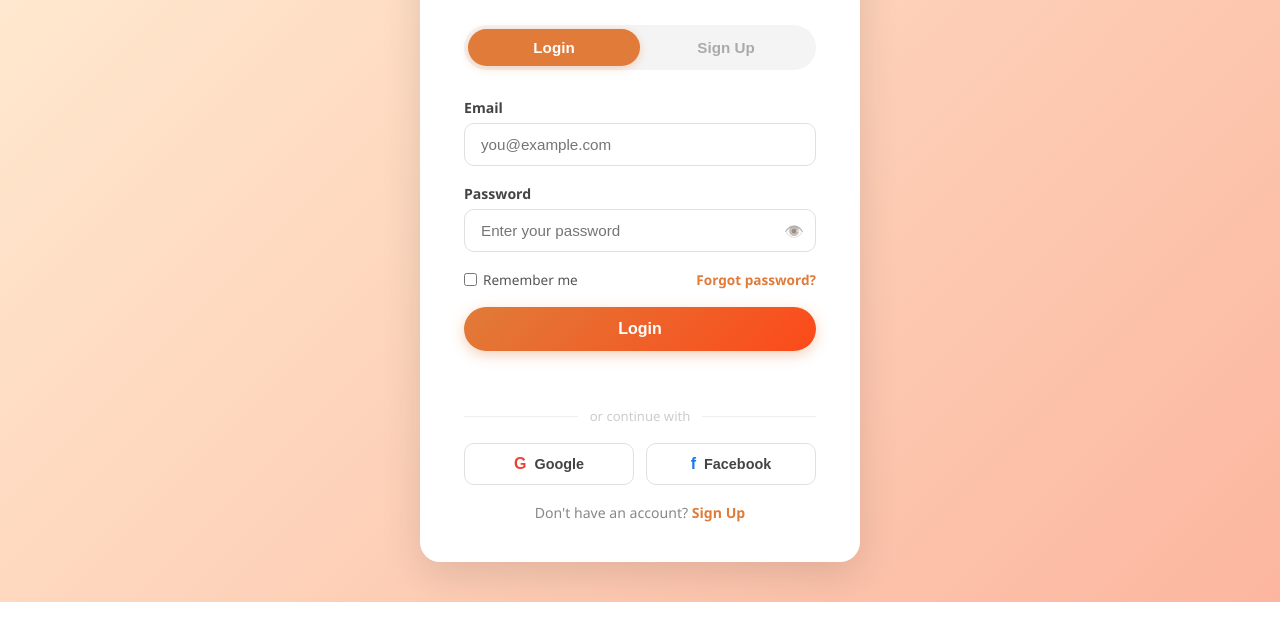
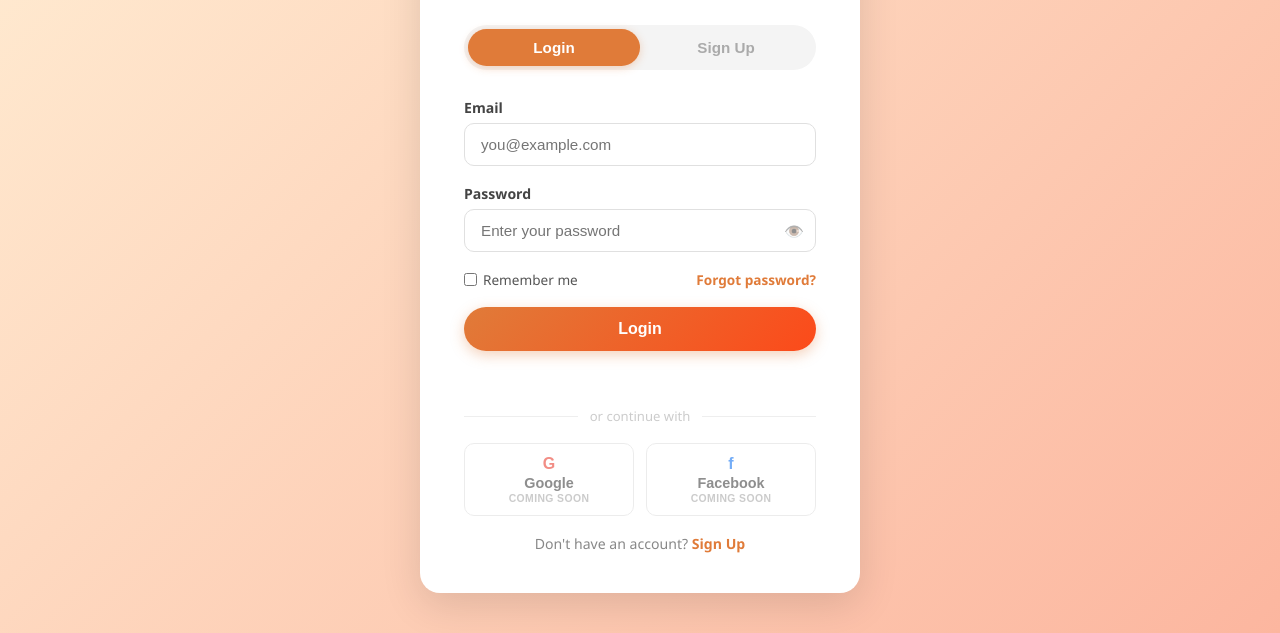
Before and after one commit to chatterjeeshreyanka-ai/trip-tales, a website: page auth.html in a window 1280 px wide. Shown: the part 212-845 px from the top of the page. Before the commit the page ends 814 px from the top, so only its background shows below. Drawn offline with Linux system fonts and the light colour scheme; no server answers.

Commit message:
Label social login buttons as coming soon

```diff
--- a/auth.css
+++ b/auth.css
@@ -261,6 +261,25 @@
   border-color: #e07b39;
 }
 
+.social-btn:disabled {
+  cursor: not-allowed;
+  opacity: 0.6;
+  flex-direction: column;
+  gap: 2px;
+}
+.social-btn:disabled:hover {
+  background: #fff;
+  border-color: #e0e0e0;
+}
+
+.coming-soon-badge {
+  font-size: 0.65rem;
+  font-weight: 700;
+  color: #aaa;
+  text-transform: uppercase;
+  letter-spacing: 0.4px;
+}
+
 .google-btn span {
   font-weight: 800;
   color: #ea4335;
--- a/auth.html
+++ b/auth.html
@@ -62,11 +62,11 @@
         <p class="auth-msg" id="loginMsg"></p>
         <div class="auth-divider"><span>or continue with</span></div>
         <div class="social-btns">
-          <button type="button" class="social-btn google-btn" onclick="socialLogin('Google')">
-            <span>G</span> Google
+          <button type="button" class="social-btn google-btn" disabled title="Coming soon">
+            <span>G</span> Google <small class="coming-soon-badge">Coming Soon</small>
           </button>
-          <button type="button" class="social-btn facebook-btn" onclick="socialLogin('Facebook')">
-            <span>f</span> Facebook
+          <button type="button" class="social-btn facebook-btn" disabled title="Coming soon">
+            <span>f</span> Facebook <small class="coming-soon-badge">Coming Soon</small>
           </button>
         </div>
         <p class="switch-text">Don't have an account? <a onclick="switchTab('signup')">Sign Up</a></p>
@@ -107,11 +107,11 @@
         <p class="auth-msg" id="signupMsg"></p>
         <div class="auth-divider"><span>or continue with</span></div>
         <div class="social-btns">
-          <button type="button" class="social-btn google-btn" onclick="socialLogin('Google')">
-            <span>G</span> Google
+          <button type="button" class="social-btn google-btn" disabled title="Coming soon">
+            <span>G</span> Google <small class="coming-soon-badge">Coming Soon</small>
           </button>
-          <button type="button" class="social-btn facebook-btn" onclick="socialLogin('Facebook')">
-            <span>f</span> Facebook
+          <button type="button" class="social-btn facebook-btn" disabled title="Coming soon">
+            <span>f</span> Facebook <small class="coming-soon-badge">Coming Soon</small>
           </button>
         </div>
         <p class="switch-text">Already have an account? <a onclick="switchTab('login')">Login</a></p>
--- a/auth.js
+++ b/auth.js
@@ -97,10 +97,6 @@ function togglePassword(inputId, icon) {
   }
 }
 
-function socialLogin(provider) {
-  alert(`${provider} login is not connected yet. Add OAuth credentials to enable it.`);
-}
-
 function showForgotModal(e) {
   e.preventDefault();
   document.getElementById('forgotModal').classList.add('open');
```
